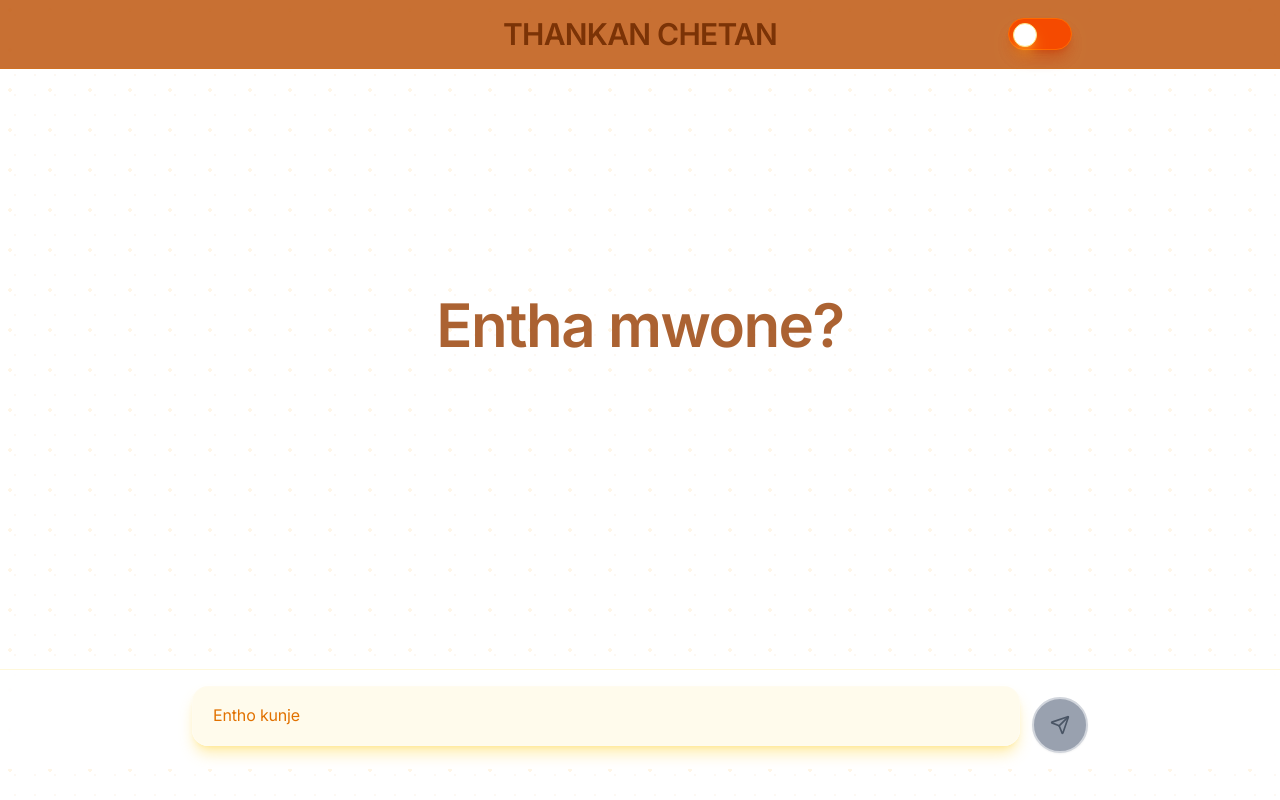
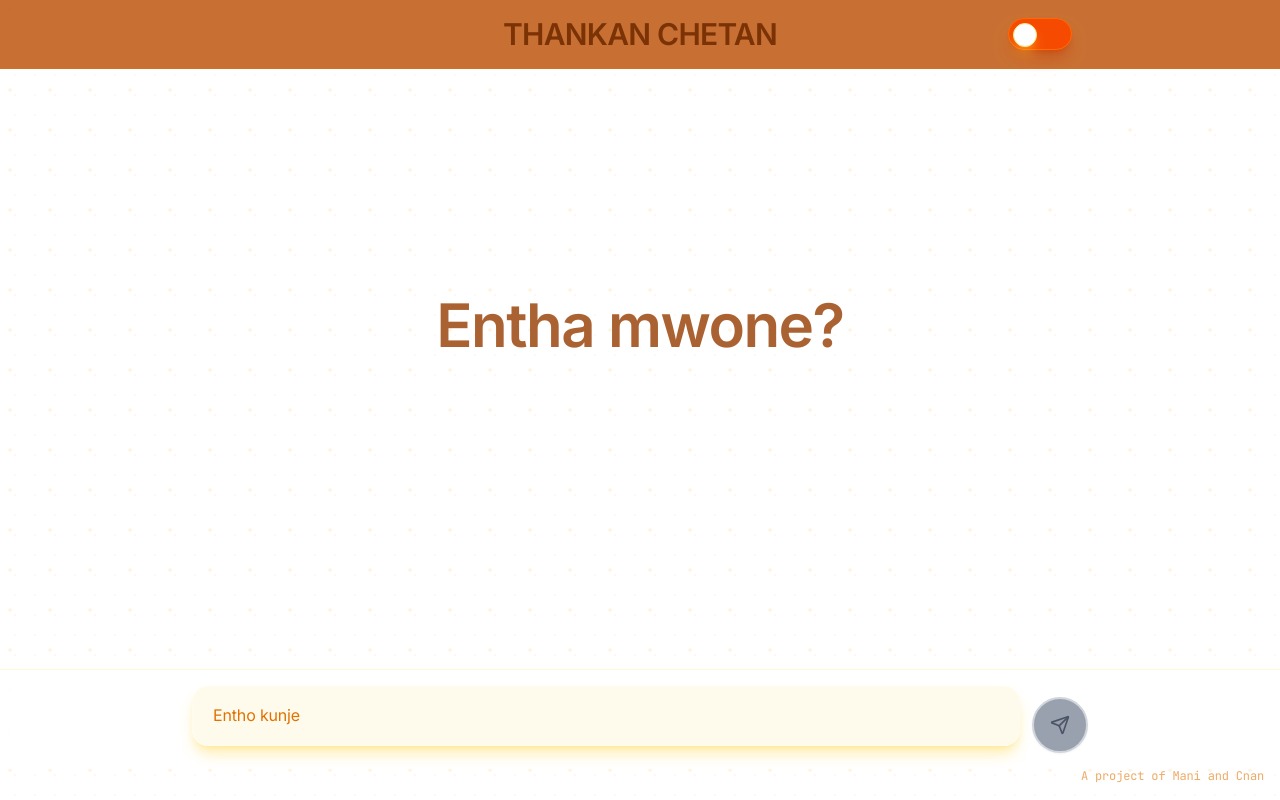
Before and after one commit to m-cnan/thankan.ayyo, a Next.js app: page / in a window 1280 px wide. Built offline with nearby package versions, Linux system fonts and the light colour scheme.

Commit message:
Update chat-interface.tsx

```diff
--- a/src/components/chat-interface.tsx
+++ b/src/components/chat-interface.tsx
@@ -373,6 +373,22 @@ export function ChatInterface() {
       {/* Side Hustle Component */}
       <SideHustle currentMode={currentMode} />
 
+      {/* About Line - Bottom Right */}
+      <motion.div
+        className="fixed bottom-4 right-4 z-20"
+        initial={{ opacity: 0, y: 20 }}
+        animate={{ opacity: 1, y: 0 }}
+        transition={{ delay: 1, duration: 0.5 }}
+      >
+        <p className={`text-xs font-mono ${
+          currentMode === 'thani'
+            ? 'text-red-400/60 hover:text-red-300/80'
+            : 'text-amber-600/60 hover:text-amber-500/80'
+        } transition-colors duration-300`}>
+          A project of Mani and Cnan
+        </p>
+      </motion.div>
+
       {/* Mode Disclaimer */}
       <ModeDisclaimer
         isVisible={showDisclaimer}
```
